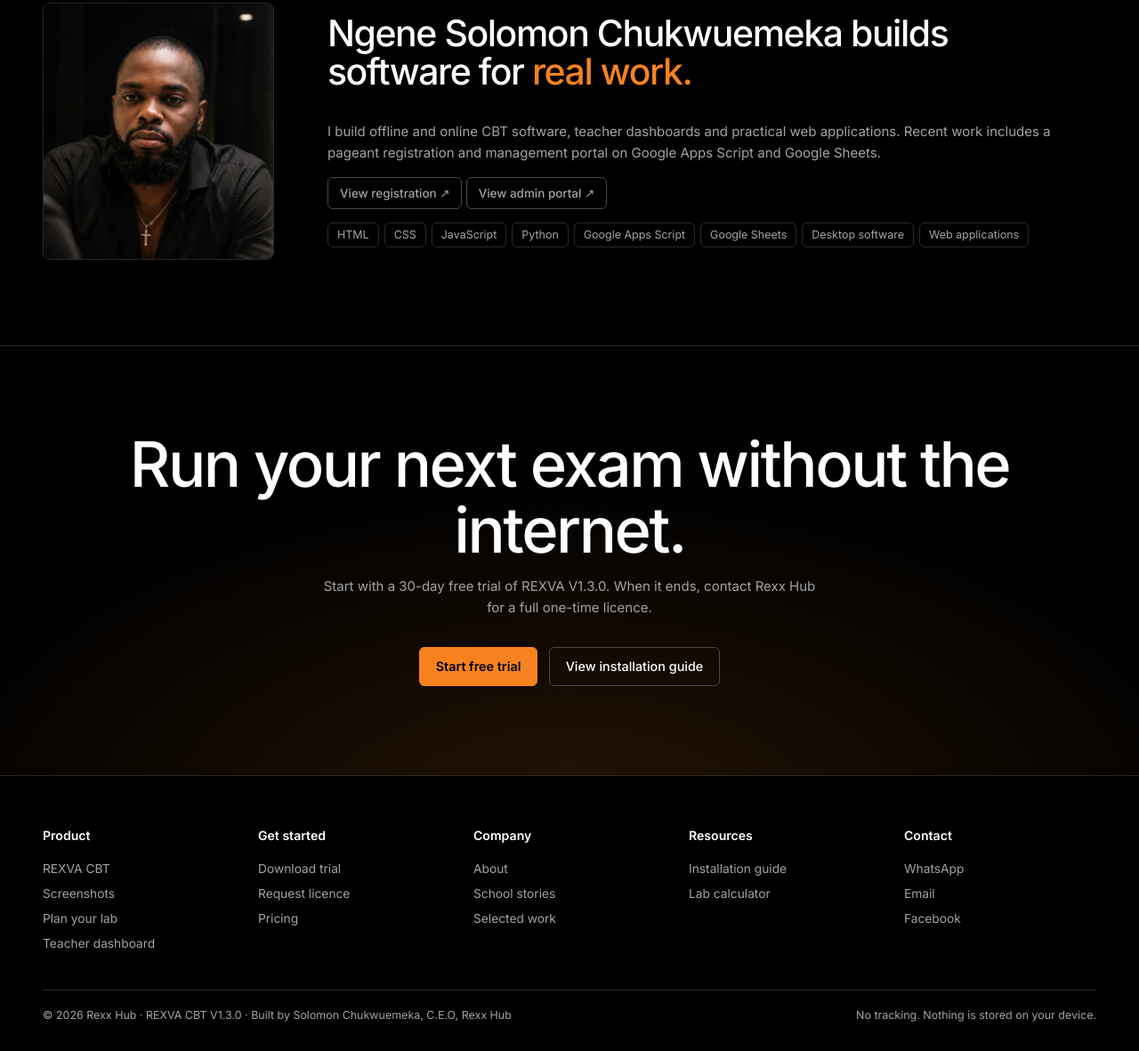
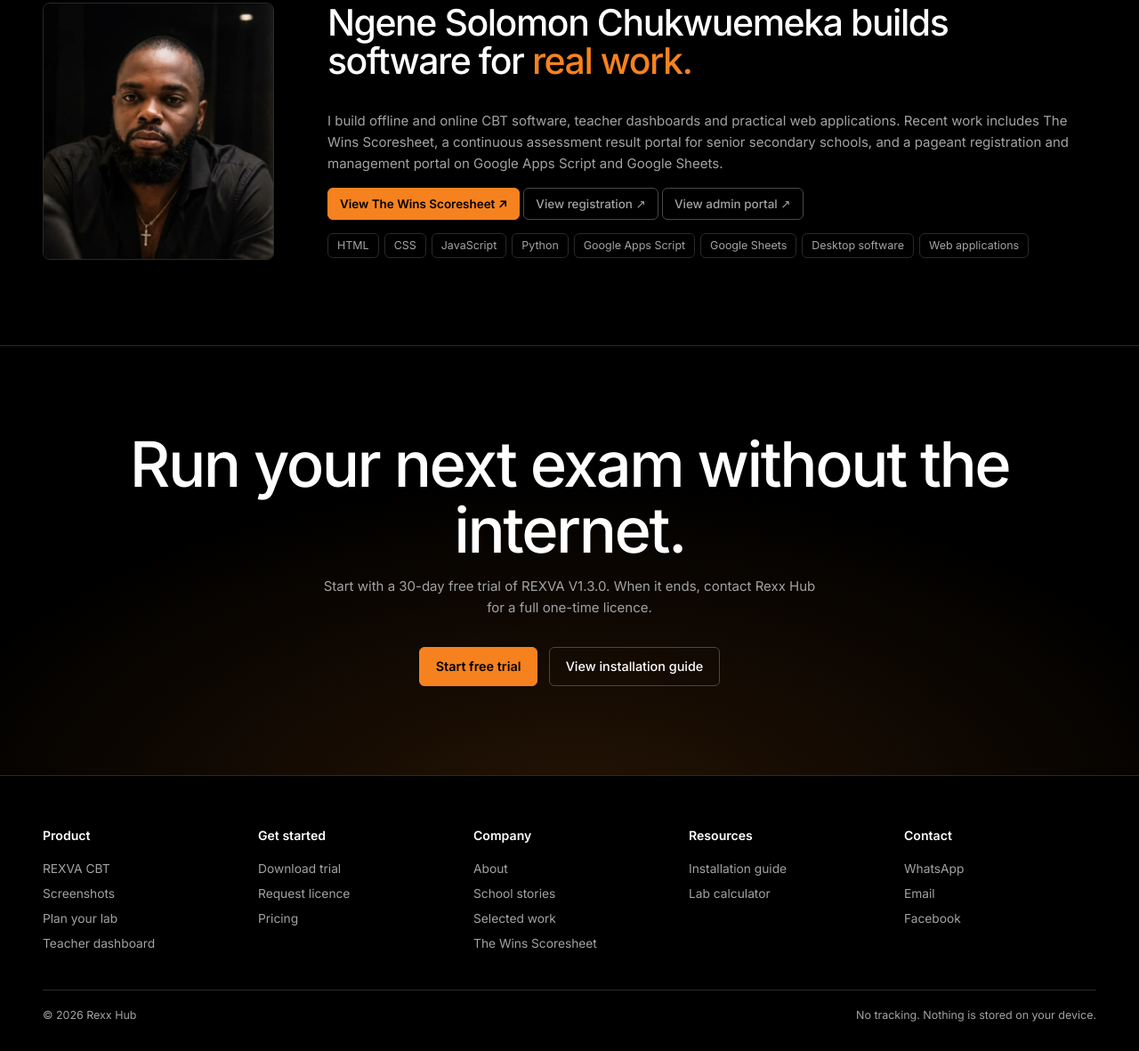
Before and after one commit to RexxHub/My-portfolio, a plain HTML site: page index.html in a window 1280 px wide. Shown: the part 4197-5378 px from the top of the page at 89% size. Drawn offline with Linux system fonts and the light colour scheme.

Commit message:
Enhance index.html with new project details
Updated the content to include The Wins Scoresheet and refined the description of recent work.

```diff
--- a/index.html
+++ b/index.html
@@ -139,7 +139,8 @@ nav.main.open{display:flex}.ib{display:grid}.ghost{display:none}.bar{gap:10px}.b
     <div class="dd"><button aria-expanded="false">Solutions</button><div class="panel">
       <a href="#calculator"><b>Plan your lab</b><span>How many sessions will you need?</span></a>
       <a href="#why"><b>Exam day, offline</b><span>No internet needed during exams</span></a>
-      <a href="#about"><b>Custom web apps</b><span>Registration and admin portals</span></a></div></div>
+      <a href="#about"><b>Custom web apps</b><span>Registration and admin portals</span></a>
+      <a href="https://thewinsscoresheet.rexxhub.xyz/" target="_blank" rel="noopener"><b>The Wins Scoresheet</b><span>Continuous assessment result portal</span></a></div></div>
     <div class="dd"><button aria-expanded="false">Resources</button><div class="panel">
       <a href="downloads/README.txt" target="_blank" rel="noopener"><b>Installation guide</b><span>Four steps to activate</span></a>
       <a href="downloads/REXVA-V1.3.0-offline.zip" download><b>Download REXVA</b><span>Windows offline package</span></a>
@@ -244,8 +245,8 @@ nav.main.open{display:flex}.ib{display:grid}.ghost{display:none}.bar{gap:10px}.b
   <div class="who" id="about">
     <img src="profile.jpg" alt="Ngene Solomon Chukwuemeka" loading="lazy">
     <div><h2 style="font-size:clamp(1.7rem,3.2vw,2.6rem)">Ngene Solomon Chukwuemeka builds software for <span class="o">real work.</span></h2>
-      <p>I build offline and online CBT software, teacher dashboards and practical web applications. Recent work includes a pageant registration and management portal on Google Apps Script and Google Sheets.</p>
-      <p><a class="btn sm" href="https://da.gd/regpage" target="_blank" rel="noopener">View registration ↗</a> <a class="btn sm" href="https://da.gd/adminpage" target="_blank" rel="noopener">View admin portal ↗</a></p>
+      <p>I build offline and online CBT software, teacher dashboards and practical web applications. Recent work includes The Wins Scoresheet, a continuous assessment result portal for senior secondary schools, and a pageant registration and management portal on Google Apps Script and Google Sheets.</p>
+      <p><a class="btn sm p" href="https://thewinsscoresheet.rexxhub.xyz/" target="_blank" rel="noopener">View The Wins Scoresheet ↗</a> <a class="btn sm" href="https://da.gd/regpage" target="_blank" rel="noopener">View registration ↗</a> <a class="btn sm" href="https://da.gd/adminpage" target="_blank" rel="noopener">View admin portal ↗</a></p>
       <div class="tags"><span>HTML</span><span>CSS</span><span>JavaScript</span><span>Python</span><span>Google Apps Script</span><span>Google Sheets</span><span>Desktop software</span><span>Web applications</span></div></div>
   </div>
 </div></section>
@@ -261,11 +262,11 @@ nav.main.open{display:flex}.ib{display:grid}.ghost{display:none}.bar{gap:10px}.b
   <div class="fg">
     <div><h4>Product</h4><a href="#why">REXVA CBT</a><a href="#preview">Screenshots</a><a href="#calculator">Plan your lab</a><a href="https://rexvaonline.rexxhub.xyz" target="_blank" rel="noopener">Teacher dashboard</a></div>
     <div><h4>Get started</h4><a href="downloads/REXVA-V1.3.0-offline.zip" download>Download trial</a><a href="#top">Request licence</a><a href="#cta">Pricing</a></div>
-    <div><h4>Company</h4><a href="#about">About</a><a href="#proof">School stories</a><a href="#about">Selected work</a></div>
+    <div><h4>Company</h4><a href="#about">About</a><a href="#proof">School stories</a><a href="#about">Selected work</a><a href="https://thewinsscoresheet.rexxhub.xyz/" target="_blank" rel="noopener">The Wins Scoresheet</a></div>
     <div><h4>Resources</h4><a href="downloads/README.txt" target="_blank" rel="noopener">Installation guide</a><a href="#calculator">Lab calculator</a></div>
     <div><h4>Contact</h4><a href="https://wa.me/2348103413362">WhatsApp</a><a href="mailto:solomonchukwuemeka70@gmail.com">Email</a><a href="https://www.facebook.com/share/1K1fvXX1mK/" target="_blank" rel="noopener">Facebook</a></div>
   </div>
-  <div class="legal"><span>© <span id="year"></span> Rexx Hub · REXVA CBT V1.3.0 · Built by Solomon Chukwuemeka, C.E.O, Rexx Hub</span><span>No tracking. Nothing is stored on your device.</span></div>
+  <div class="legal"><span>© <span id="year"></span> Rexx Hub</span><span>No tracking. Nothing is stored on your device.</span></div>
 </div></footer>
 
 <script type="application/ld+json">{"@context":"https://schema.org","@graph":[{"@type":"SoftwareApplication","name":"REXVA CBT","applicationCategory":"EducationalApplication","operatingSystem":"Windows","softwareVersion":"1.3.0"},{"@type":"Person","name":"Ngene Solomon Chukwuemeka","jobTitle":"C.E.O, Rexx Hub","email":"solomonchukwuemeka70@gmail.com"}]}</script>
```
